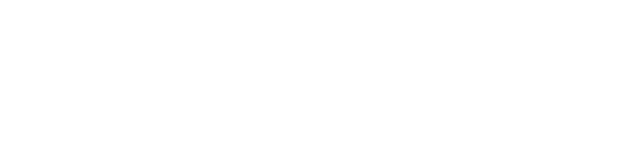
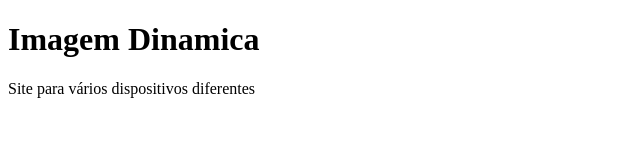
Before and after one commit to elohrmsavian/Programa--o-Web-1, a plain HTML site: page Midia audio e video/index.html in a window 1280 px wide. Shown: the whole page, without its empty margins (0-640 px from the left). Drawn offline with Linux system fonts and the light colour scheme.

Commit message:
midias imagem 11/04

```diff
--- a/Midia audio e video/index.html
+++ b/Midia audio e video/index.html
@@ -3,9 +3,12 @@
 <head>
     <meta charset="UTF-8">
     <meta name="viewport" content="width=device-width, initial-scale=1.0">
-    <title>Document</title>
+    <title>Mídias em HTML5</title>
 </head>
 <body>
+      <h1> Imagem Dinamica </h1>
+    <p>Site para vários dispositivos diferentes</p>
+
 
 </body>
 </html>
```
